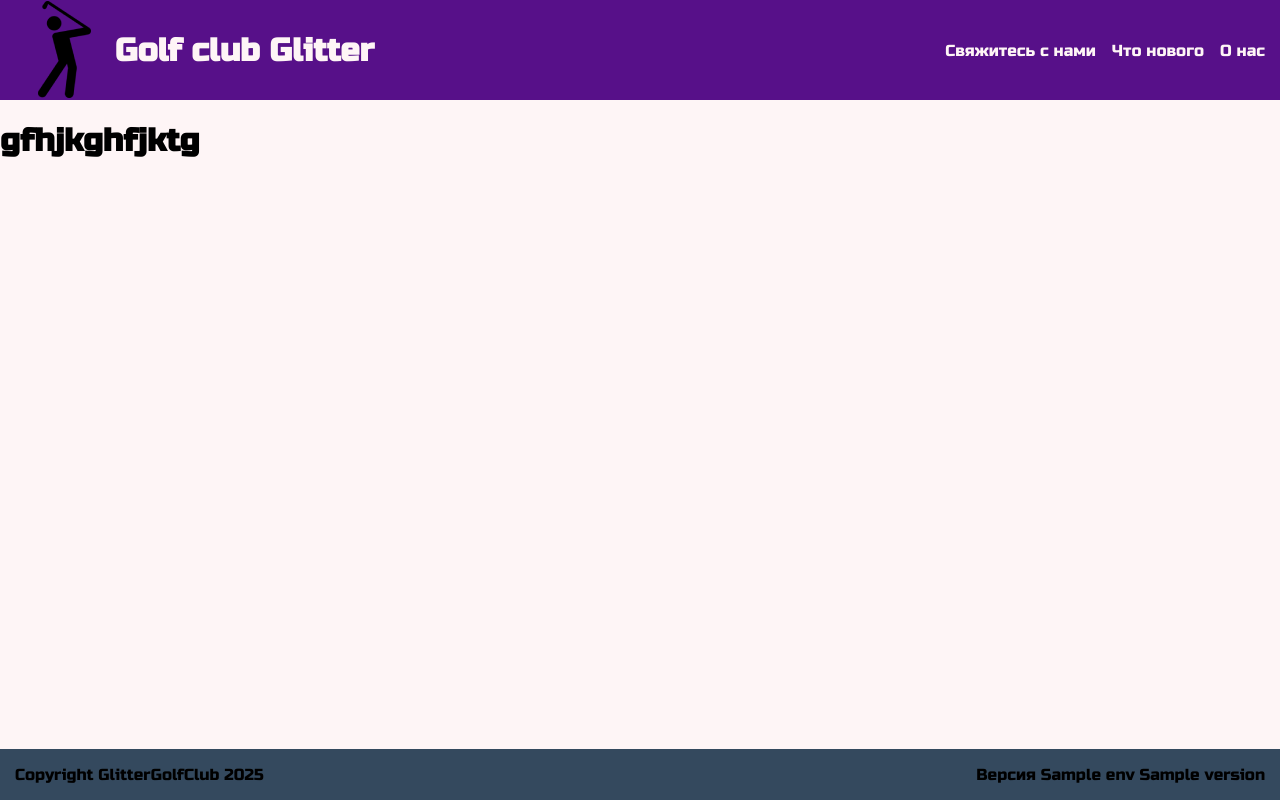
After one commit to myshhh-13/glittergolfclub, a Flask app: template app/templates/ourfields.html in a window 1280 px wide. The commit adds this page. Run offline with Flask 3, Linux system fonts and the light colour scheme; the template is opened without the code that fills it: most values are stand-ins (such as "Sample title", 1, 10 or a date in 2020); parts of the project's set-up code (start-up, migrations or seed data) failed here and were passed over.

Commit message:
Add new page

```diff
--- a/app/routes.py
+++ b/app/routes.py
@@ -17,6 +17,11 @@ def news():
     return render_template('news.html', title='Glitter Club', version=current_app.config['VERSION'], env=current_app.config['ENVIRONMENT'])
 
 
+@bp.route('/ourfields')
+def ourfields():
+    return render_template('ourfields.html', title='Glitter Club', version=current_app.config['VERSION'], env=current_app.config['ENVIRONMENT'])
+
+
 @bp.route('/about')
 def about():
     return render_template('about.html', title='Glitter Club', version=current_app.config['VERSION'], env=current_app.config['ENVIRONMENT'])
--- a/app/templates/layout.html
+++ b/app/templates/layout.html
@@ -24,7 +24,7 @@
 		</main>
 		<footer>
 			<p>Copyright GlitterGolfClub 2025</p>
-			<p>Версия {{ env }} {{ version }} </p>
+			<p>Версия {{ env }} {{ version }}</p>
 		</footer>
 	</body>
 </html>
--- /dev/null
+++ b/app/templates/ourfields.html
@@ -0,0 +1,9 @@
+{% extends "layout.html" %}
+
+{% block title %}{{ title }}{% endblock %}
+
+{% block content %}
+	<div>
+		<h1>gfhjkghfjktg</h1>
+	</div>
+{% endblock %}
```
